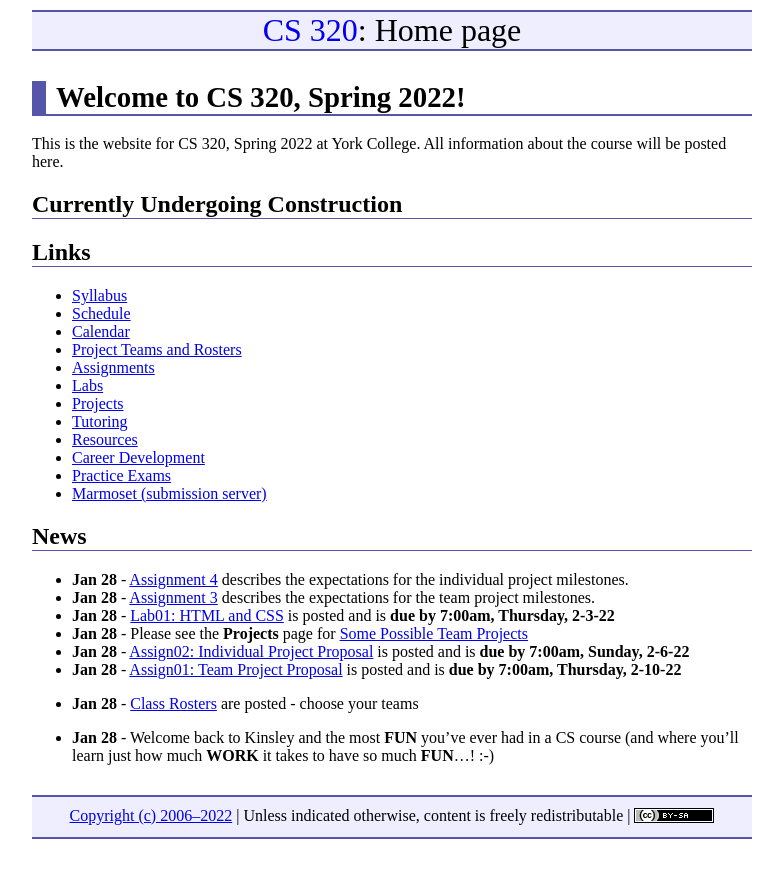
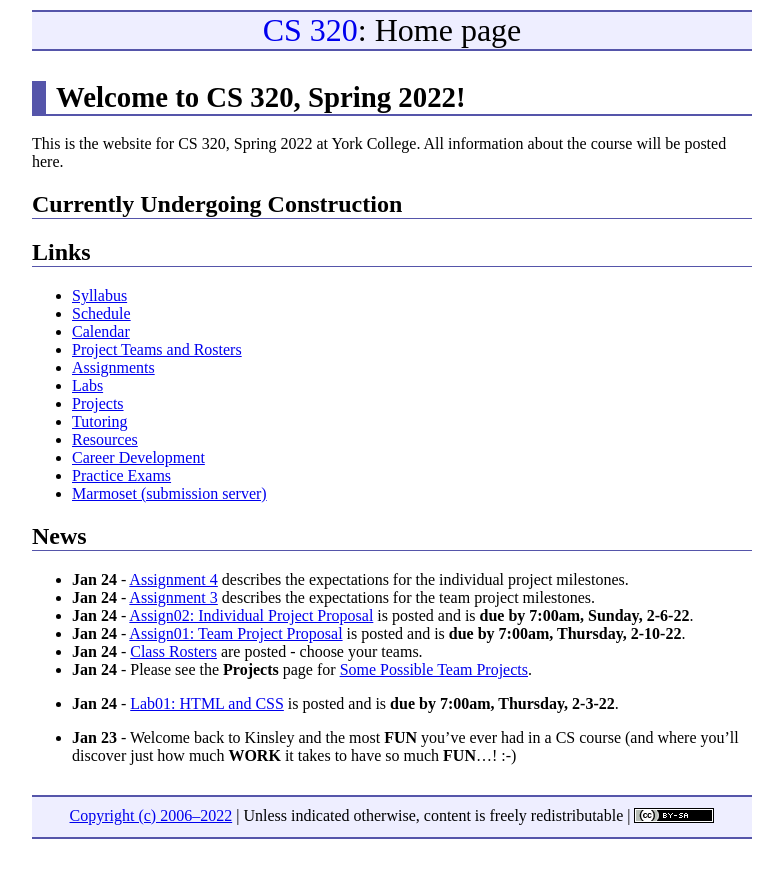
Before and after one commit to ycpcs/cs320-spring2022, a Jekyll site: the page built from index.md, in a window 1280 px wide. Shown: the top 878 px of the page, without its empty margins (248-1031 px from the left). Built offline with Jekyll 4.4.1, drawn with Linux system fonts in a browser that asks for light colours.

Commit message:
edits to news

```diff
--- a/index.md
+++ b/index.md
@@ -90,12 +90,12 @@ All information about the course will be posted here.
 
 -->
 
-* **Jan 28** - [Assignment 4](assign/assign04.html) describes the expectations for the individual project milestones.
-* **Jan 28** - [Assignment 3](assign/assign03.html) describes the expectations for the team project milestones.
-* **Jan 28** - [Lab01: HTML and CSS](labs/lab01.html) is posted and is **due by 7:00am, Thursday, 2-3-22**
-* **Jan 28** - Please see the **Projects** page for [Some Possible Team Projects](projects/index.html)
-* **Jan 28** - [Assign02: Individual Project Proposal](assign/assign02.html) is posted and is **due by 7:00am, Sunday, 2-6-22**
-* **Jan 28** - [Assign01: Team Project Proposal](assign/assign01.html) is posted and is **due by 7:00am, Thursday, 2-10-22**
-* **Jan 28** - [Class Rosters](teams-and-rosters/index.html) are posted - choose your teams
+* **Jan 24** - [Assignment 4](assign/assign04.html) describes the expectations for the individual project milestones.
+* **Jan 24** - [Assignment 3](assign/assign03.html) describes the expectations for the team project milestones.
+* **Jan 24** - [Assign02: Individual Project Proposal](assign/assign02.html) is posted and is **due by 7:00am, Sunday, 2-6-22**.
+* **Jan 24** - [Assign01: Team Project Proposal](assign/assign01.html) is posted and is **due by 7:00am, Thursday, 2-10-22**.
+* **Jan 24** - [Class Rosters](teams-and-rosters/index.html) are posted - choose your teams.
+* **Jan 24** - Please see the **Projects** page for [Some Possible Team Projects](projects/index.html).
+* **Jan 24** - [Lab01: HTML and CSS](labs/lab01.html) is posted and is **due by 7:00am, Thursday, 2-3-22**.
 
-* **Jan 28** - Welcome back to Kinsley and the most **FUN** you've ever had in a CS course (and where you'll learn just how much **WORK** it takes to have so much **FUN**...!  :-)
+* **Jan 23** - Welcome back to Kinsley and the most **FUN** you've ever had in a CS course (and where you'll discover just how much **WORK** it takes to have so much **FUN**...!  :-)
```
